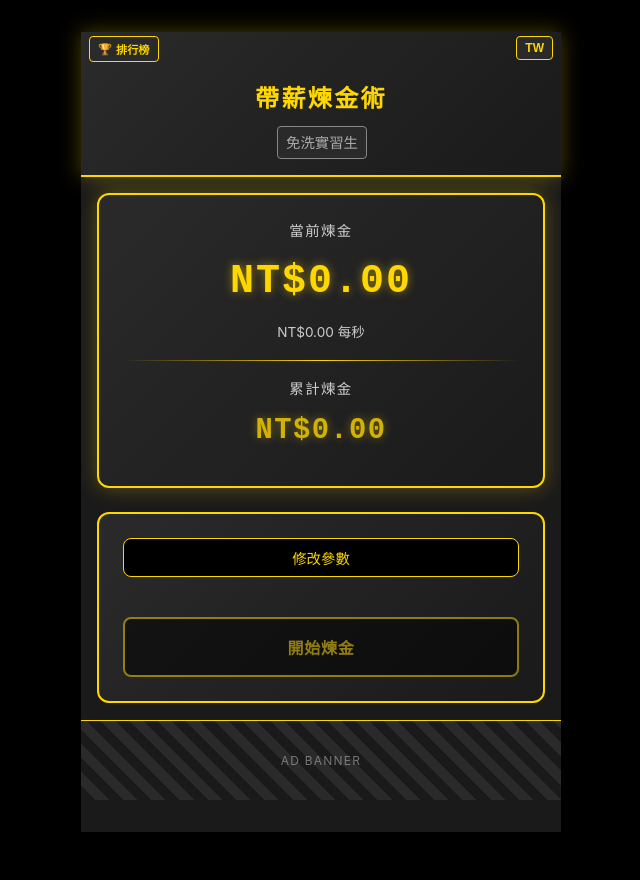
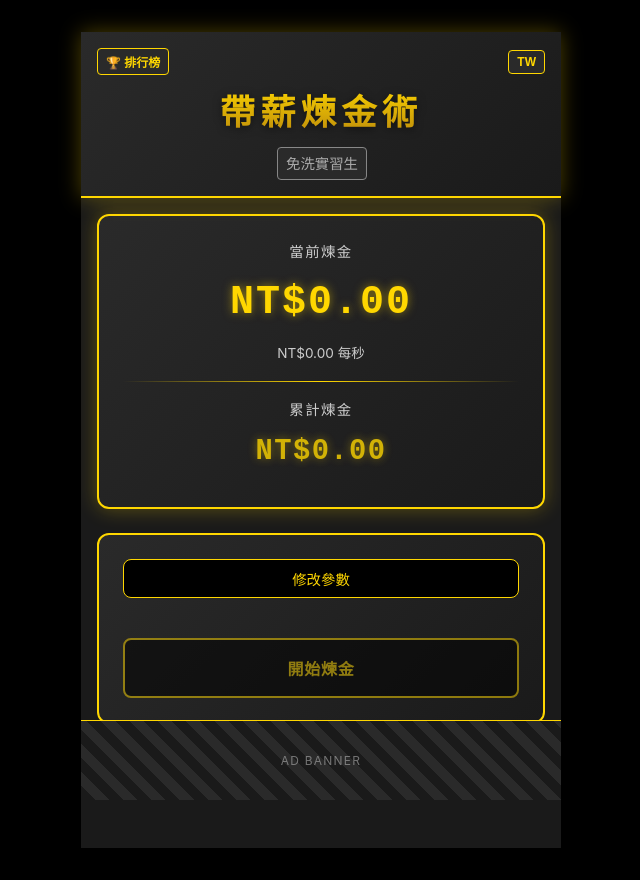
Before and after one commit to Anndrew923/salary-alchemy, a React (Vite) app: page / in a window 1280 px wide. Shown: the whole page, without its empty margins (319-959 px from the left). Built offline with nearby package versions, Linux system fonts and the light colour scheme; no server answers.

Commit message:
feat: refactor Header to vertical stack layout with Impact font and gradient effects

```diff
--- a/src/components/Header/Header.module.css
+++ b/src/components/Header/Header.module.css
@@ -2,14 +2,12 @@
   background: linear-gradient(135deg, var(--bg-tertiary) 0%, var(--bg-secondary) 100%);
   border-bottom: 2px solid var(--border-gold);
   padding: var(--spacing-md);
-  padding-top: var(--spacing-xl);
   display: flex;
   flex-direction: column;
   align-items: center;
   gap: var(--spacing-sm);
   box-shadow: var(--shadow-glow);
   position: relative;
-  min-height: 120px;
 }
 
 .header.diamondMode {
@@ -17,37 +15,37 @@
   box-shadow: var(--shadow-diamond);
 }
 
-.title {
-  font-size: 1.5rem;
-  font-weight: bold;
-  color: var(--text-gold);
-  text-align: center;
-  letter-spacing: 0.1em;
-  margin-top: var(--spacing-md);
-  white-space: nowrap;
-  padding: 0 calc(var(--spacing-lg) + 100px);
-  max-width: 100%;
-  overflow: hidden;
-  text-overflow: ellipsis;
-  box-sizing: border-box;
+.topNav {
+  display: flex;
+  justify-content: space-between;
+  width: 100%;
+  align-items: center;
 }
 
-@media (max-width: 480px) {
-  .title {
-    font-size: 1.3rem;
-    padding: 0 calc(var(--spacing-lg) + 90px);
-  }
-}
-
-@media (max-width: 360px) {
-  .title {
-    font-size: 1.1rem;
-    padding: 0 calc(var(--spacing-lg) + 70px);
-  }
+.title {
+  font-family: 'Impact', 'Haettenschweiler', 'Arial Narrow Bold', sans-serif;
+  font-size: clamp(1.5rem, 8vw, 2.2rem);
+  font-weight: bold;
+  text-align: center;
+  letter-spacing: 0.15em;
+  text-transform: uppercase;
+  background: linear-gradient(to bottom, var(--text-gold), #b8860b);
+  -webkit-background-clip: text;
+  -webkit-text-fill-color: transparent;
+  background-clip: text;
+  filter: drop-shadow(0 2px 4px rgba(0, 0, 0, 0.5));
+  margin: 0;
+  padding: 0;
+  width: 100%;
+  white-space: nowrap;
+  overflow: visible;
 }
 
 .diamondMode .title {
-  color: var(--text-diamond);
+  background: linear-gradient(to bottom, var(--text-diamond), #0099cc);
+  -webkit-background-clip: text;
+  -webkit-text-fill-color: transparent;
+  background-clip: text;
 }
 
 .level {
@@ -193,45 +191,26 @@
 }
 
 .leaderboardButton {
-  position: absolute;
-  top: var(--spacing-xs);
-  left: var(--spacing-sm);
+  position: relative;
   background-color: var(--bg-tertiary);
   border: 1px solid var(--text-gold);
   color: var(--text-gold);
   padding: var(--spacing-xs) var(--spacing-sm);
   border-radius: var(--radius-sm);
   cursor: pointer;
-  font-size: 0.7rem;
+  font-size: 0.75rem;
   font-weight: bold;
   transition: all 0.2s;
   display: flex;
   align-items: center;
   gap: var(--spacing-xs);
-  z-index: 10;
   white-space: nowrap;
-  max-width: 100px;
-  overflow: hidden;
-  text-overflow: ellipsis;
-}
-
-@media (max-width: 480px) {
-  .leaderboardButton {
-    font-size: 0.65rem;
-    padding: var(--spacing-xs);
-    max-width: 80px;
-  }
 }
 
 @media (max-width: 360px) {
   .leaderboardButton {
-    font-size: 0.6rem;
+    font-size: 0.65rem;
     padding: var(--spacing-xs);
-    max-width: 60px;
-  }
-
-  .leaderboardButton span {
-    display: none;
   }
 }
 
@@ -251,9 +230,7 @@
 }
 
 .localeButton {
-  position: absolute;
-  top: var(--spacing-xs);
-  right: var(--spacing-sm);
+  position: relative;
   background-color: var(--bg-tertiary);
   border: 1px solid var(--text-gold);
   color: var(--text-gold);
@@ -263,7 +240,6 @@
   font-size: 0.75rem;
   font-weight: bold;
   transition: all 0.2s;
-  z-index: 10;
 }
 
 .localeButton:hover {
--- a/src/components/Header/Header.tsx
+++ b/src/components/Header/Header.tsx
@@ -35,14 +35,23 @@ const Header = () => {
 
   return (
     <header className={`${styles.header} ${isDiamondMode ? styles.diamondMode : ''}`}>
+      <div className={styles.topNav}>
         <button
           className={styles.leaderboardButton}
           onClick={navigateToLeaderboard}
           aria-label="Go to leaderboard"
         >
-        🏆 <span>{locale === 'EN' ? 'Rank' : i18n.leaderboard}</span>
+          🏆 {i18n.leaderboard}
         </button>
-      <div className={styles.title}>{i18n.appName}</div>
+        <button
+          className={styles.localeButton}
+          onClick={toggleLocale}
+          aria-label="Toggle language"
+        >
+          {locale}
+        </button>
+      </div>
+      <h1 className={styles.title}>{i18n.appName}</h1>
       <div className={styles.level}>
         <span
           className={`${styles.levelLabel} ${styles[`tier${currentTier}`]}`}
@@ -59,13 +68,6 @@ const Header = () => {
           </div>
         )}
       </div>
-      <button
-        className={styles.localeButton}
-        onClick={toggleLocale}
-        aria-label="Toggle language"
-      >
-        {locale}
-      </button>
     </header>
   );
 };
```
Lines whose indentation alone changed are shown as unchanged.
